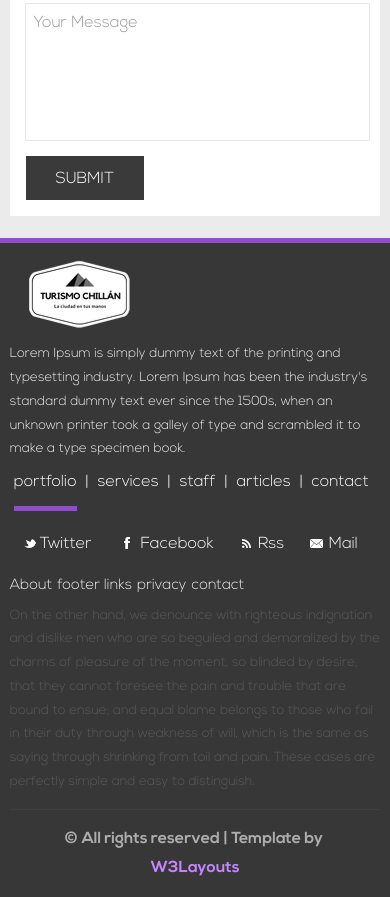
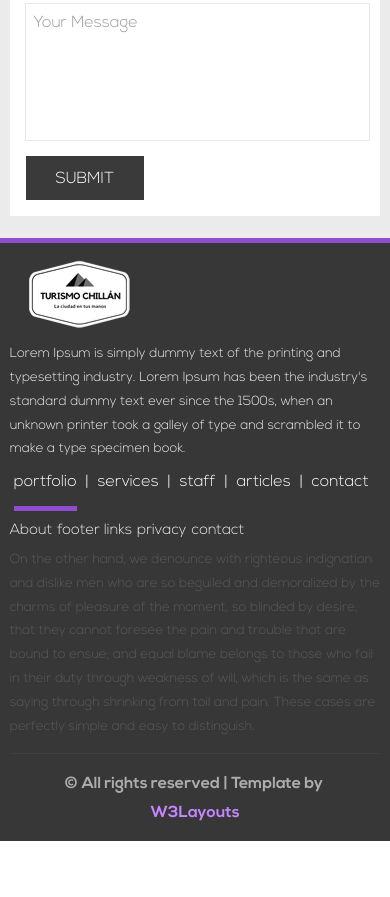
Before and after one commit to FlipC/InterfacesWeb, a plain HTML site: page contact.html in a window 390 px wide. Shown: the part 1039-1936 px from the top of the page. After the commit the page ends 1880 px from the top, so only its background shows below. Drawn offline with Linux system fonts and the light colour scheme.

Commit message:
responsividad2.0

```diff
--- a/contact.html
+++ b/contact.html
@@ -126,15 +126,6 @@ License URL: http://creativecommons.org/licenses/by/3.0/
 		     			<li><a href="#">contact</a></li>
 		     			<div class="clear"></div>
 		     		</ul>
-					<div class="f_nav1">
-						<ul>
-							<li ><a href="#"> <i class="icon1"> </i><span>twitter</span></a></li>
-							<li ><a href="#"> <i class="icon2"> </i> <span>facebook</span></a></li>
-					  		<li ><a href="#"> <i class="icon3"> </i><span>rss</span></a></li>
-					  		<li ><a href="#"> <i class="icon4"> </i><span>mail</span></a></li>
-						</ul>
-						<div class="clear"></div>
-				   </div>
 		     	</div>
 		     	<div class="clear"></div>
 			</div>
```
